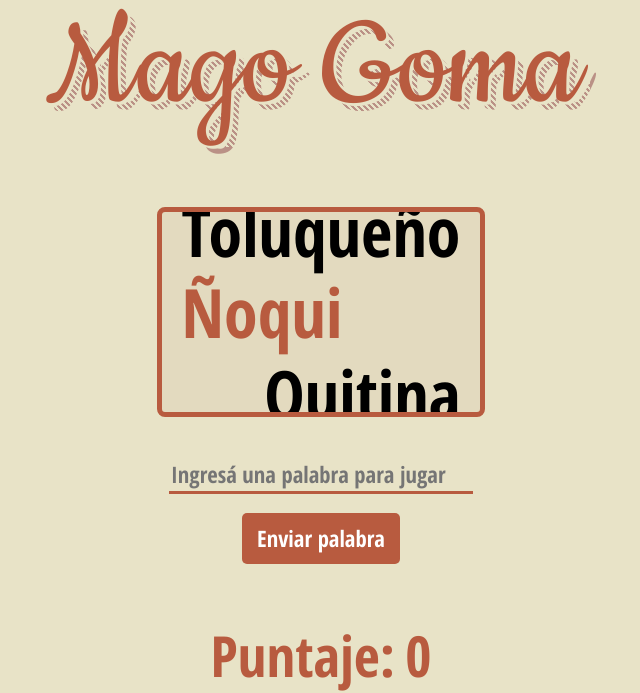
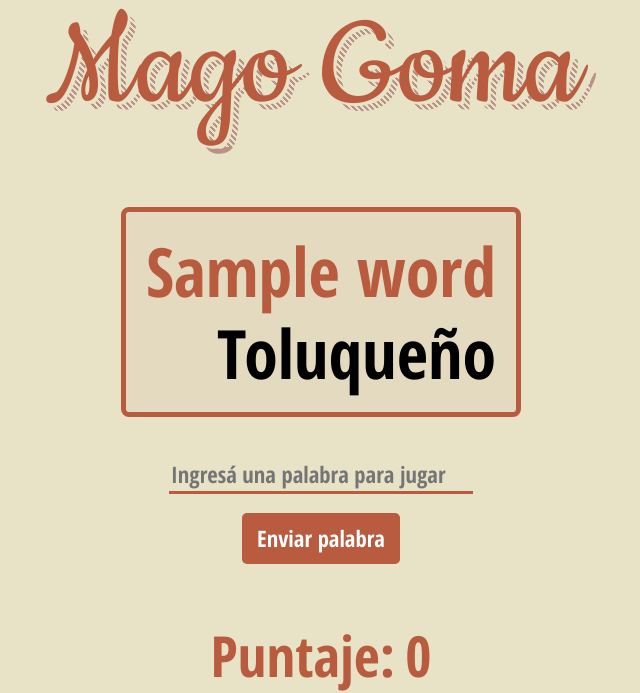
Before and after one commit to Pazitos10/mago-goma, a Flask app: template templates/game.html in a window 1280 px wide. Shown: the part 255-948 px from the top of the page, without its empty margins (319-959 px from the left). Run offline with Flask 2, Linux system fonts and the light colour scheme; the template is opened without the code that fills it: most values are stand-ins (such as "Sample title", 1, 10 or a date in 2020); some web fonts are replaced.

Commit message:
view in flask

```diff
--- a/BagWords.py
+++ b/BagWords.py
@@ -37,7 +37,7 @@
         _last_syllable_word = self.last_syllable_word
         self.first_syllable_word, self.last_syllable_word = self._separate_into_syllables(word)
         normalized_word = self._normalize(word)
-        self.last_word = normalized_word
+        self.last_word = word
 
         if normalized_word in self.words_normalized:
             raise WordUsed
--- a/server.py
+++ b/server.py
@@ -1,19 +1,28 @@
+import numpy as np
 from flask import Flask, render_template, jsonify
+from Game import Game, ERROR_INVALID_RULE, ERROR_WORD_USED, ERROR_UNSYLLABLE, OK, BULLSHIT
+
 
 app = Flask(__name__)
 
 @app.route('/')
 def home(name=None):
-    return render_template('game.html', name=name)
+    #np.random.seed(17)
+    g = Game("test_palabras_espanol.txt")
+    gamer, word, error = g.run()
+    return render_template('game.html', name=name, word=word)
 
 @app.route('/process/<word>', methods = ['POST'])
 def process_word(word=None):
 
+    gamer, word, error = g.run()
+
     data = {
-        'word': word, #la palabra original
-        'answer': "", #La palabra respuesta o cadena vacía si no tiene respuesta
-        'state': 0, #0: seguimos, 1: Gana server, 2: Gana participante
-        'score': 0 #cantidad de rondas que el participante pudo continuar jugando.
+        'word': g.state.bw.last_word, #la palabra original
+        'answer': word, #La palabra respuesta o cadena vacía si no tiene respuesta
+        'state': error, #0: seguimos, 1: Gana server, 2: Gana participante
+        'score': g.score(), #cantidad de rondas que el participante pudo continuar jugando.
+        'game': gamer
     }
 
     return jsonify(data)
--- a/templates/game.html
+++ b/templates/game.html
@@ -23,11 +23,8 @@
         <div class="words-wrapper">
             <div class="words">
                 <div class="container">
-                    <div class="even">Gato</div>
+                    <div class="even">{{word}}</div>
                     <div class="odd">Toluqueño</div>
-                    <div class="even">Ñoqui</div>
-                    <div class="odd">Quitina</div>
-                    <div class="even">Nacer</div>
                 </div>
             </div>
         </div>
```
Also changed, not shown: 1 other file.
